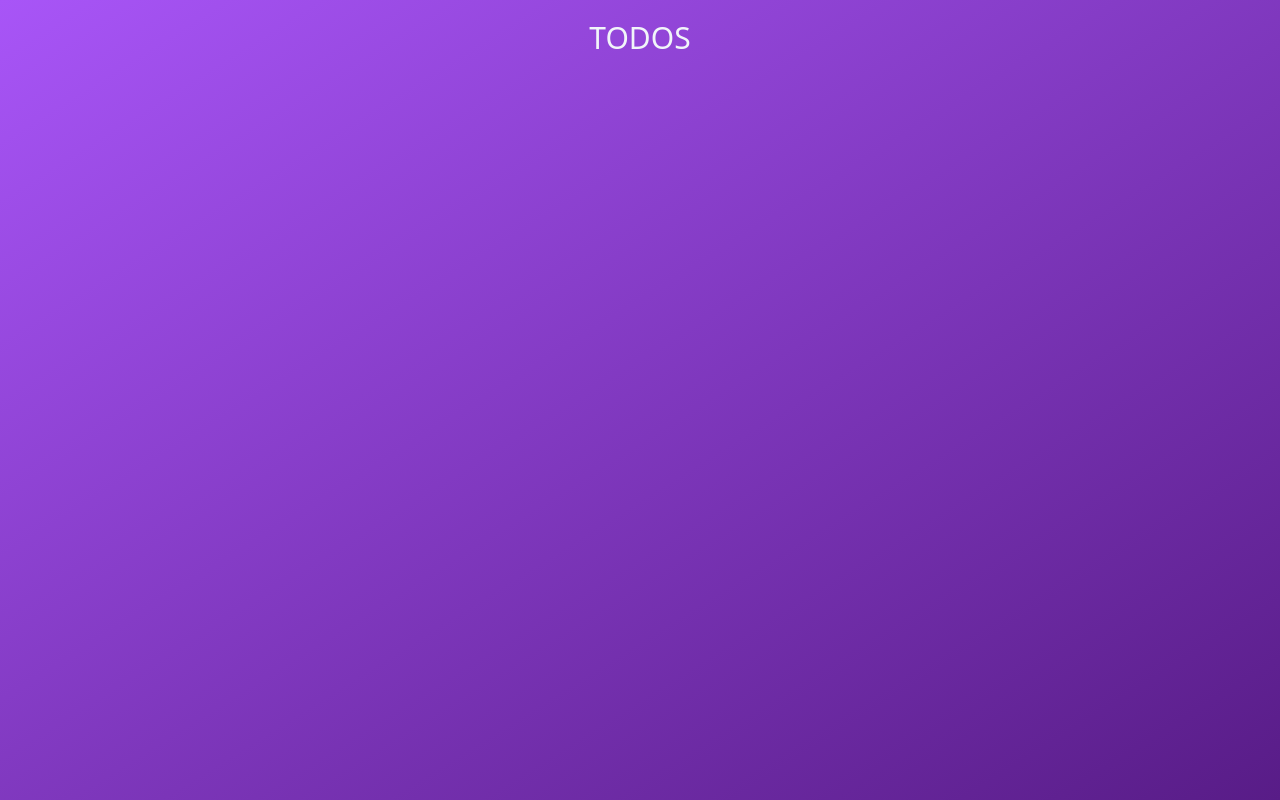
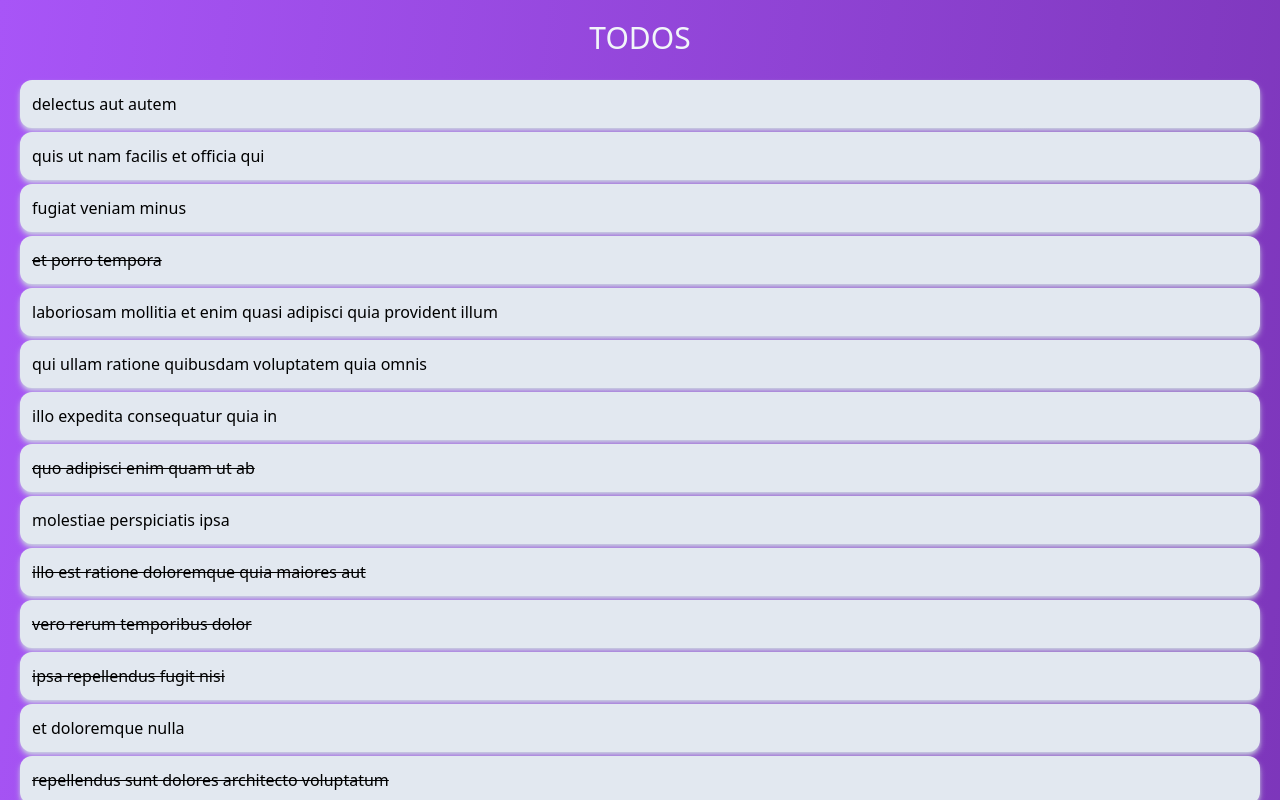
Before and after one commit to chingu-voyages/roundtable-tanstack-query, a React (Vite) app: page / in a window 1280 px wide. Shown: the top 800 px of the page. Built offline with nearby package versions, Linux system fonts and the light colour scheme.

Commit message:
Display the todo items

```diff
--- a/src/App.tsx
+++ b/src/App.tsx
@@ -1,10 +1,15 @@
+import todos from "../data/todos.json"
+import TodoList from "./components/todolist"
 
 function App() {
-
      return (
           <>
                <div className="bg-gradient-to-br from-purple-500 to-purple-900 min-h-screen">
                     <h1 className="pt-5 text-slate-100 text-center text-3xl uppercase fontextrabold">Todos</h1>
+
+                    <div className="container mx-auto p-5">
+                         <TodoList todoList={todos} />
+                    </div>
                </div>
           </>
      )
--- /dev/null
+++ b/src/components/todoitem.tsx
@@ -0,0 +1,8 @@
+import { TodoType } from "../types/type"
+
+
+export default function TodoItem({ todo }: { todo: TodoType }) {
+     let classData = "my-1 bg-slate-200 p-3 rounded-xl shadow-md shadow-slate-300 hover:shadow-slate-400 hover:shadow-lg"
+     classData = todo.completed ? classData + " line-through" : classData
+     return <li className={classData}>{todo.title}</li>
+}
--- /dev/null
+++ b/src/components/todolist.tsx
@@ -0,0 +1,15 @@
+import { TodoType } from "../types/type"
+import TodoItem from "./todoitem"
+
+
+export default function TodoList({ todoList }: { todoList: TodoType[] }) {
+     const todos = todoList.map((todo: TodoType) => {
+          return <TodoItem key={todo.id} todo={todo} />
+     })
+
+     return (
+          <ul>
+               {todos}
+          </ul>
+     )
+}
```
